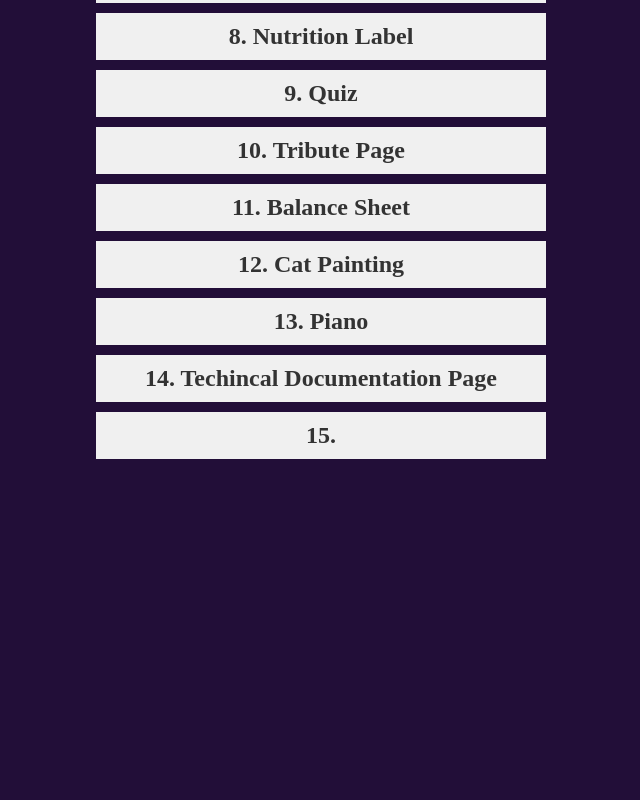
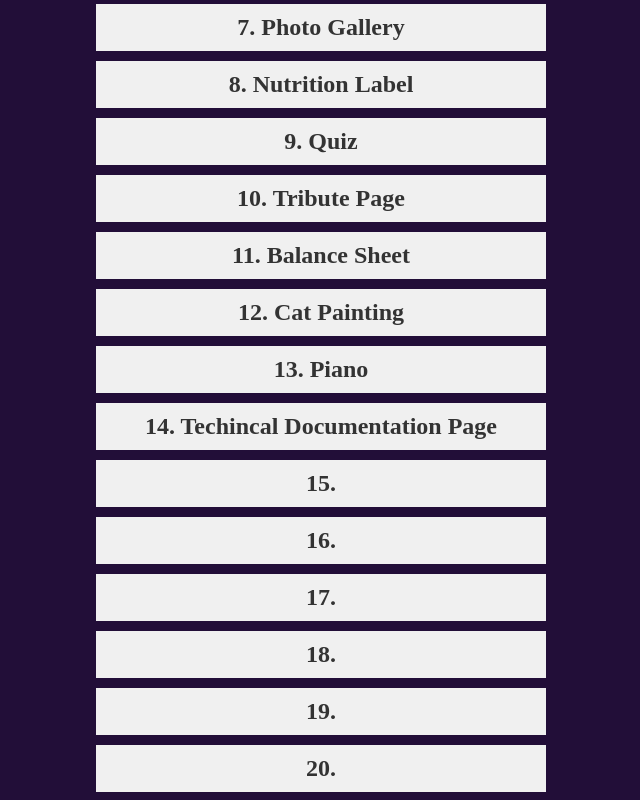
Before and after one commit to burhaann/FreeCodeCamp-Respponsive-Web-Design, a plain HTML site: page index.html in a window 1280 px wide. Shown: the part 461-1261 px from the top of the page, without its empty margins (319-959 px from the left). Before the commit the page ends 928 px from the top, so only its background shows below. Drawn offline with Linux system fonts and the light colour scheme.

Commit message:
Homepage updated

```diff
--- a/index.html
+++ b/index.html
@@ -8,6 +8,7 @@
 </head>
 <body>
     <h1>RESPOSNIVE WEB DESIGN</h1>
+    <p>20 Projects</p>
     <div><h2><a href="01 - Cat Photo App/index.html">1. Cat Photo App</a></h2></div>
     <div><h2><a href="02 - Cafe Menu/index.html">2. Cafe Menu</a></h2></div>
     <div><h2><a href="03 - Set of Colored Markers/index.html">3. Set of Colored Markers</a></h2></div>
@@ -23,5 +24,10 @@
     <div><h2><a href="13 - Piano/index.html"> 13. Piano</a></h2></div>
     <div><h2><a href="14 - Techincal Documentation Page [Project]/index.html"> 14. Techincal Documentation Page</a></h2></div>
     <div><h2><a href=""> 15.</a></h2></div>
+    <div><h2><a href=""> 16.</a></h2></div>
+    <div><h2><a href=""> 17.</a></h2></div>
+    <div><h2><a href=""> 18.</a></h2></div>
+    <div><h2><a href=""> 19.</a></h2></div>
+    <div><h2><a href=""> 20.</a></h2></div>
 </body>
 </html>
--- a/styles.css
+++ b/styles.css
@@ -11,7 +11,7 @@ div {
     width: 450px;
 }
 
-h2, h1{
+h2, h1, p{
     background-color: #f0f0f0; /* Add background color as needed */
     padding: 10px; /* Add padding as needed */
     margin: 0;
```
